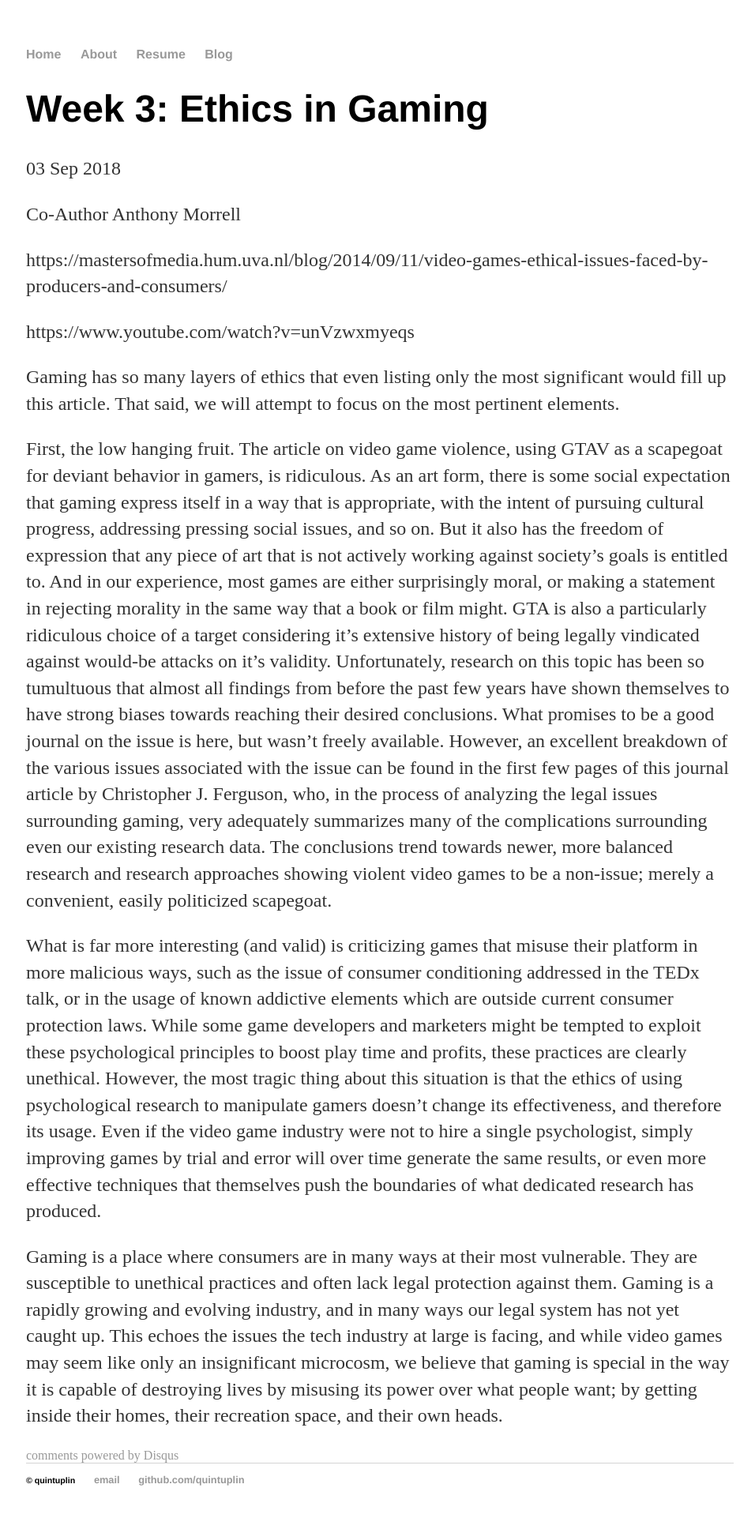
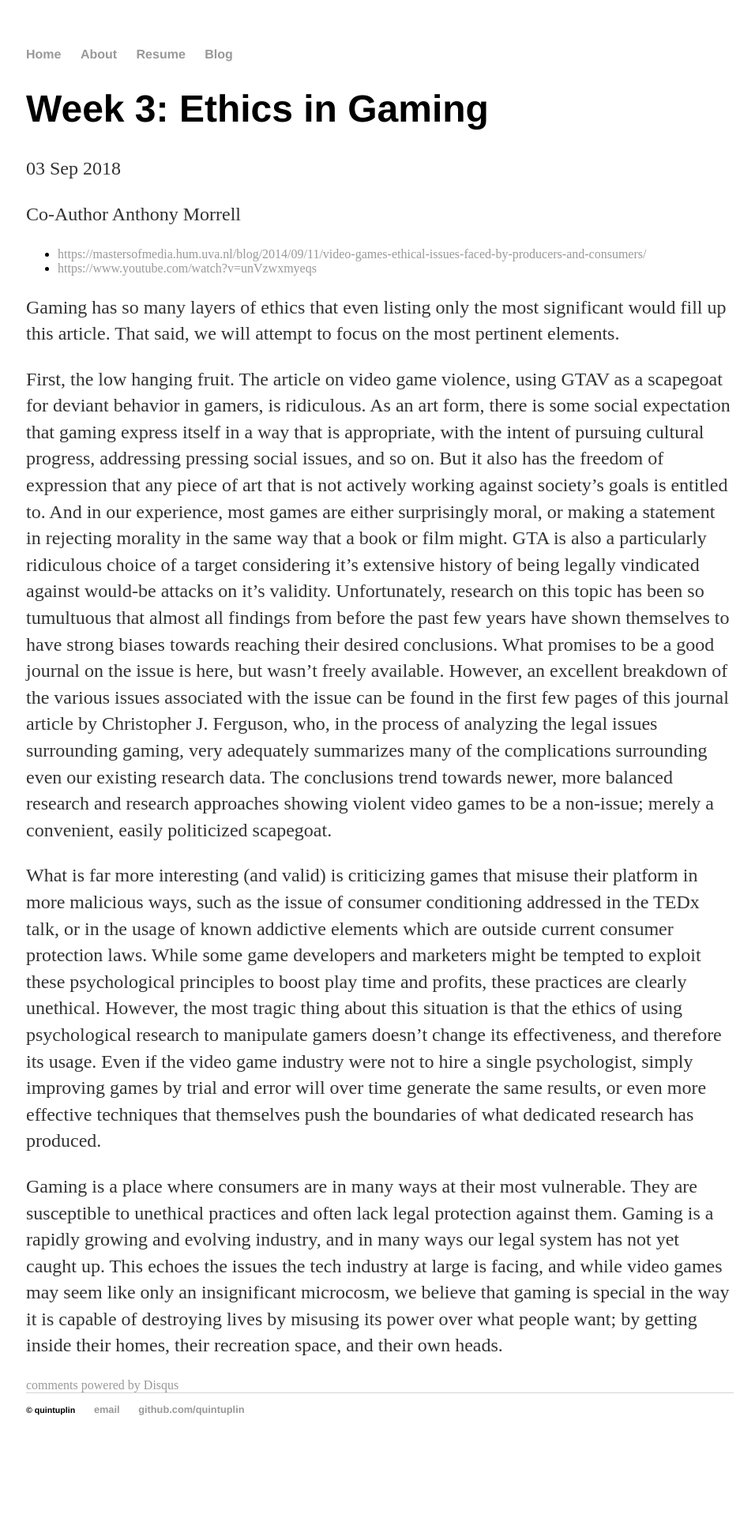
Before and after one commit to Quintuplin/quintuplin.github.io, a Jekyll site: the page built from _posts/2018-09-03-Ethics-in-Gaming.md, in a window 1280 px wide. Shown: the whole page at 79% size, without its empty margins (159-1115 px from the left). Built offline with Jekyll 4.4.1, drawn with Linux system fonts in a browser that asks for light colours; comment, search, counter and statistics services are not loaded; after the commit the page ends 1852 px from its top, so only the background shows below that.

Commit message:
Update 2018-09-03-Ethics-in-Gaming.md

```diff
--- a/_posts/2018-09-03-Ethics-in-Gaming.md
+++ b/_posts/2018-09-03-Ethics-in-Gaming.md
@@ -6,9 +6,8 @@ date: 2018-09-03
 
 Co-Author Anthony Morrell
 
-https://mastersofmedia.hum.uva.nl/blog/2014/09/11/video-games-ethical-issues-faced-by-producers-and-consumers/
-
-https://www.youtube.com/watch?v=unVzwxmyeqs
+* <https://mastersofmedia.hum.uva.nl/blog/2014/09/11/video-games-ethical-issues-faced-by-producers-and-consumers/>
+* <https://www.youtube.com/watch?v=unVzwxmyeqs>
 
 Gaming has so many layers of ethics that even listing only the most significant would fill up this article. That said, we will attempt to focus on the most pertinent elements.
 
```
